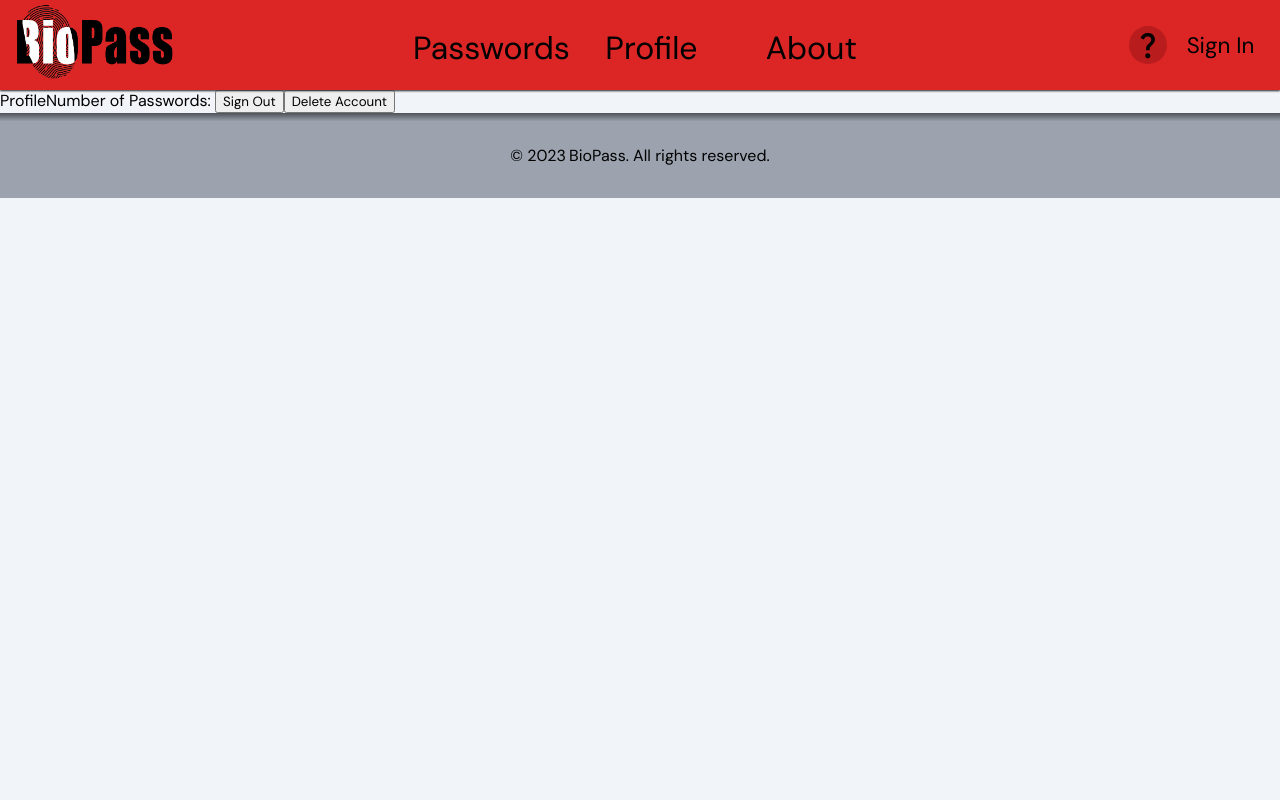
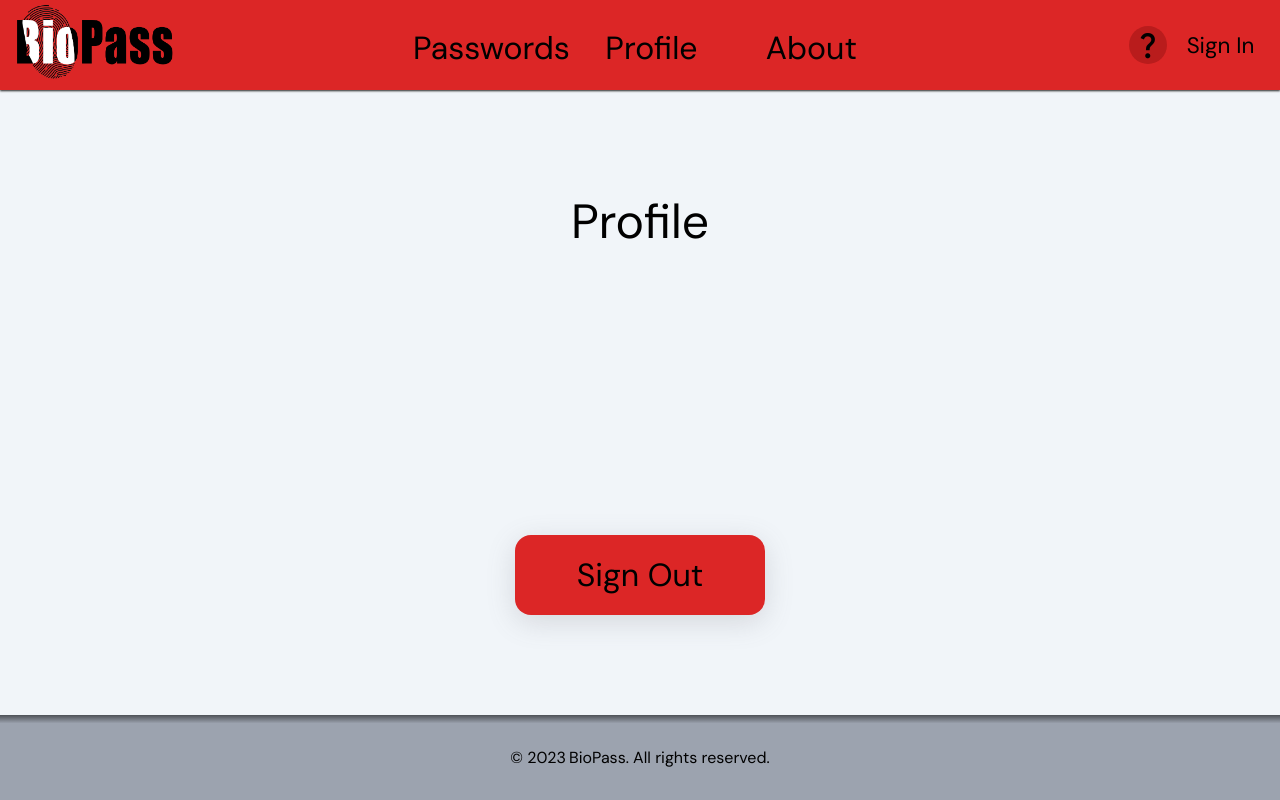
Before and after one commit to Potatodead777/Biometric-Authentication-App, a React (Create React App) app in the folder website/: page /profile in a window 1280 px wide. Built offline with nearby package versions, Linux system fonts and the light colour scheme.

Commit message:
Updated Pages

```diff
--- a/website/src/App.css
+++ b/website/src/App.css
@@ -529,3 +529,45 @@ label{
     font-size: 2rem;
     margin-bottom: 20px;
 }
+
+.profile-div{
+    height: calc(100vh - 80px - 95px - 200px);
+    display: flex;
+    justify-content: center;
+    align-items: center;
+    flex-direction: column;
+    justify-content: space-between;
+    padding: 100px 0px 100px 0px;
+}
+
+.about-div{
+    height: calc(100vh - 80px - 95px)
+}
+
+.profile-title{
+    font-size: 3rem;
+    align-items: center;
+    text-align: center;
+    justify-content: center;
+}
+
+.profile-buttons{
+width: 100%;
+display: flex;
+align-items: center;
+justify-content: center;
+text-align: center;
+gap: 40px;
+
+}
+
+.profile-buttons button{
+    width: 250px;
+    height: 80px;
+    font-size: 2rem;
+    border-radius: 1rem;
+    border: none;
+    cursor: pointer;
+    background-color: #dc2626;
+    box-shadow: rgba(100, 100, 111, 0.2) 0px 7px 29px 0px;
+}
--- a/website/src/pages/About.jsx
+++ b/website/src/pages/About.jsx
@@ -2,7 +2,11 @@ import React from 'react'
 
 function About() {
   return (
-    <div>About</div>
+    <div>
+      <div className='about-div'>
+        About
+      </div>
+    </div>
   )
 }
 
--- a/website/src/pages/Profile.jsx
+++ b/website/src/pages/Profile.jsx
@@ -9,12 +9,15 @@ function Profile() {
   }
   return (
     <div>
-      <span data-testid="profile-title">Profile</span>
-      <span data-testid="profile-number">Number of Passwords: </span>
-      <button onClick={() => signOut()} data-testid="profile-sign">Sign Out</button>
-      <button data-testid="profile-delete">Delete Account</button>
+      <div className='profile-div'>
+        <span data-testid="profile-title" className='profile-title'>Profile</span>
+        <div className='profile-buttons'>
+          <button onClick={() => signOut()} data-testid="profile-button">Sign Out</button>
+        </div>
+      </div>
     </div>
   )
+
 }
 
 export default Profile
```
Also changed, not shown: 1 other file (tests, documents, lock files or other folders).
